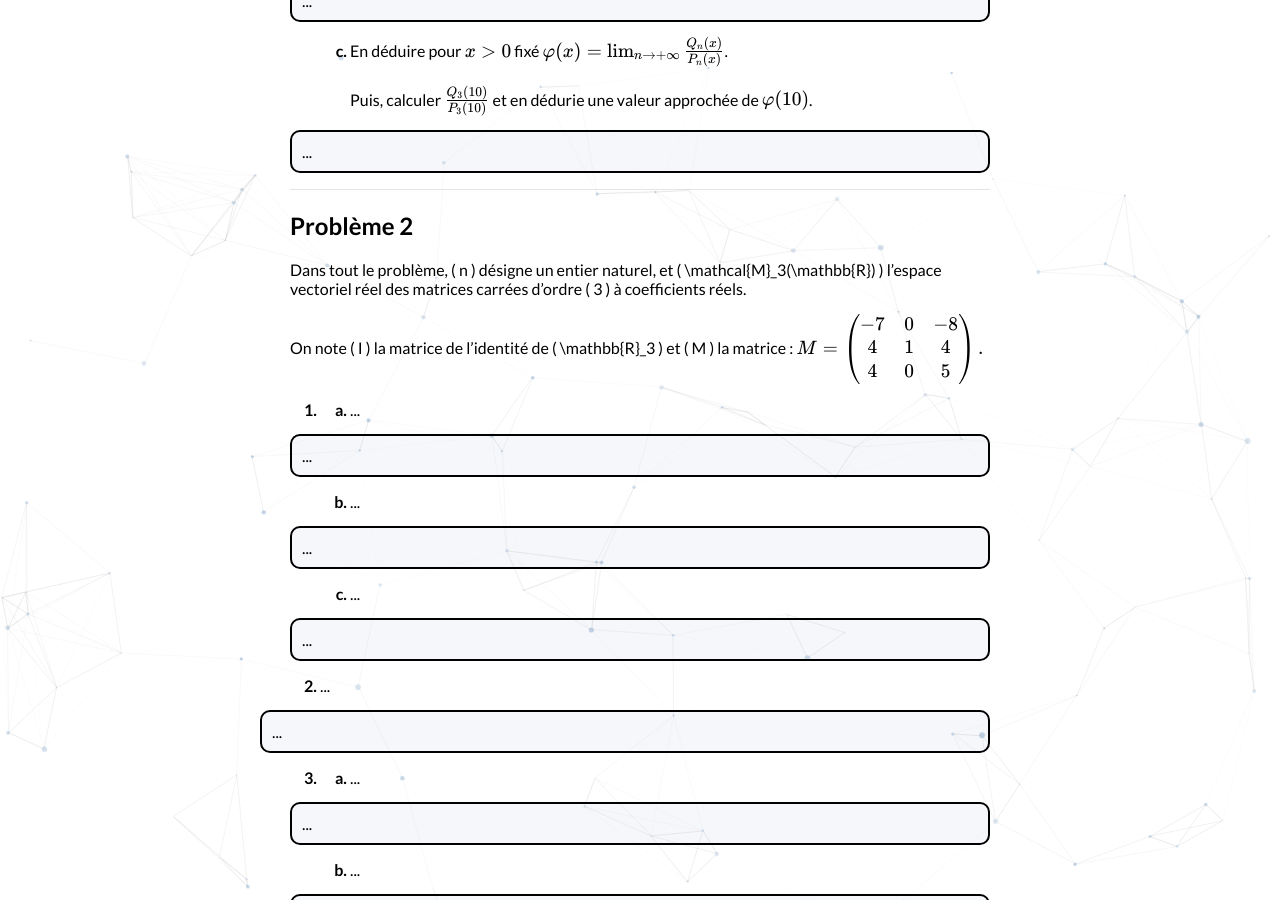
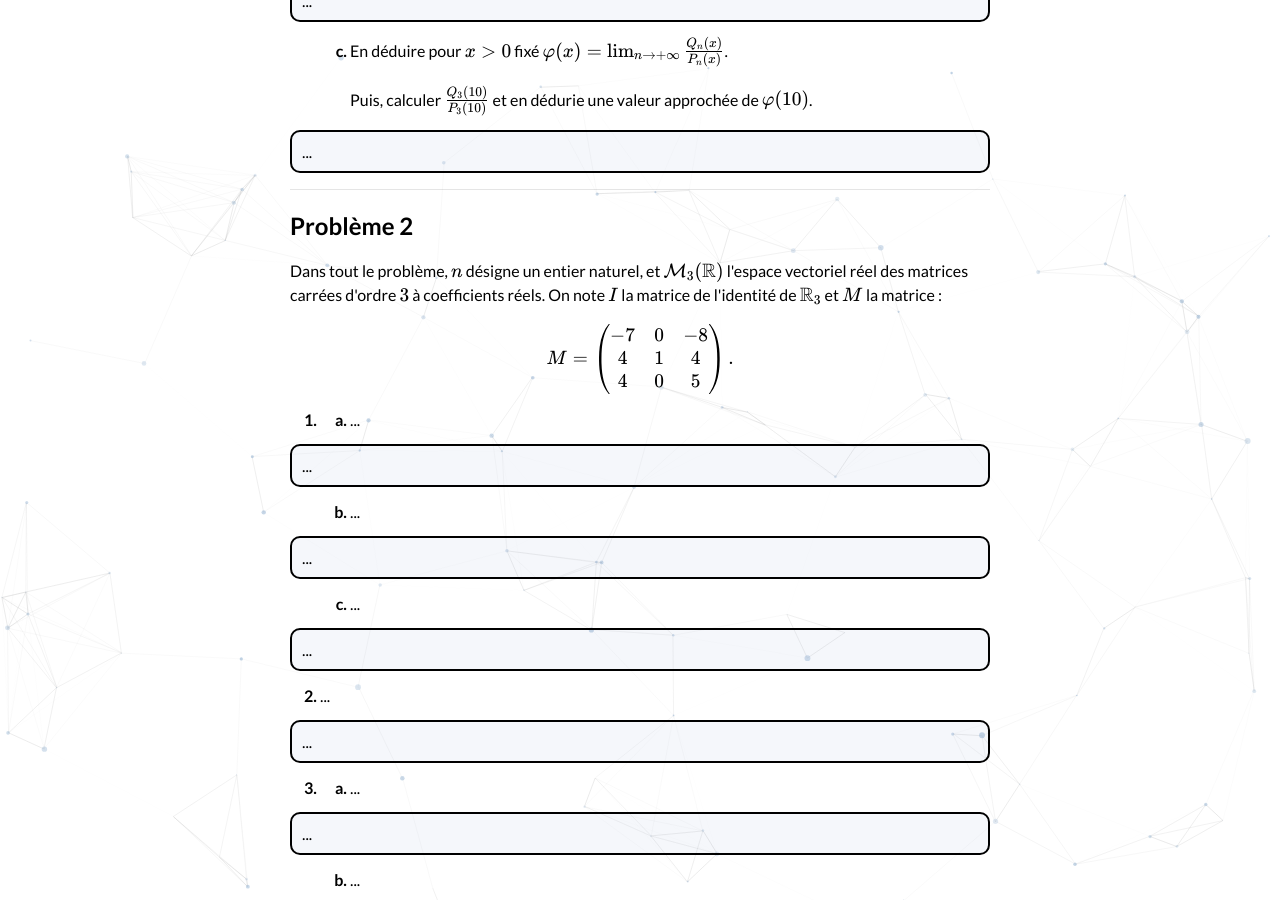
Before and after one commit to bglbrt/bglbrt.github.io, a Jekyll site: the page built from fr/corrections/administrateur_externe_1993.md, in a window 1280 px wide and 900 px high, scrolled down 8873 px. Built offline with Jekyll 4.4.1, drawn with Linux system fonts in a browser that asks for light colours; nearby versions of some CDN libraries; some of the changed text lies outside the part shown.

Commit message:
Fix formatting and integrate integration by parts in administrateur_externe_1993.md

```diff
--- a/fr/corrections/administrateur_externe_1993.md
+++ b/fr/corrections/administrateur_externe_1993.md
@@ -19,7 +19,9 @@
 
 ## Problème 1
 
-Dans tout le problème $$x$$ désigne un réel _strictement positif_, et $$n$$ un entier naturel.
+<p>
+Dans tout le problème \( x \) désigne un réel _strictement positif_, et \( n \) un entier naturel.
+</p>
 
 ### Partie 1
 
@@ -467,12 +469,14 @@
 
 ## Problème 2
 
+<p>
 Dans tout le problème, \( n \) désigne un entier naturel, et \( \mathcal{M}_3(\mathbb{R}) \) l'espace vectoriel réel des matrices carrées d'ordre \( 3 \) à coefficients réels.
 
 On note \( I \) la matrice de l'identité de \( \mathbb{R}_3 \) et \( M \) la matrice :
 $$
 M = \begin{pmatrix} -7 & 0 & -8 \\ 4 & 1 & 4 \\ 4 & 0 & 5 \end{pmatrix}.
 $$
+</p>
 
 <ol type="1" start="1">
     <li>
@@ -499,7 +503,7 @@
     </li>
     <li>
         ...
-        <p style="border: solid 2px; border-radius: 10px; background-color:rgba(152, 180, 212, .1); padding-right: 10px; padding-left: 10px; padding-top: 10px; padding-bottom: 10px; margin: 15px 0 15px -60px;">
+        <p style="border: solid 2px; border-radius: 10px; background-color:rgba(152, 180, 212, .1); padding-right: 10px; padding-left: 10px; padding-top: 10px; padding-bottom: 10px; margin: 15px 0 15px -30px;">
             ...
         </p>
     </li>
```
